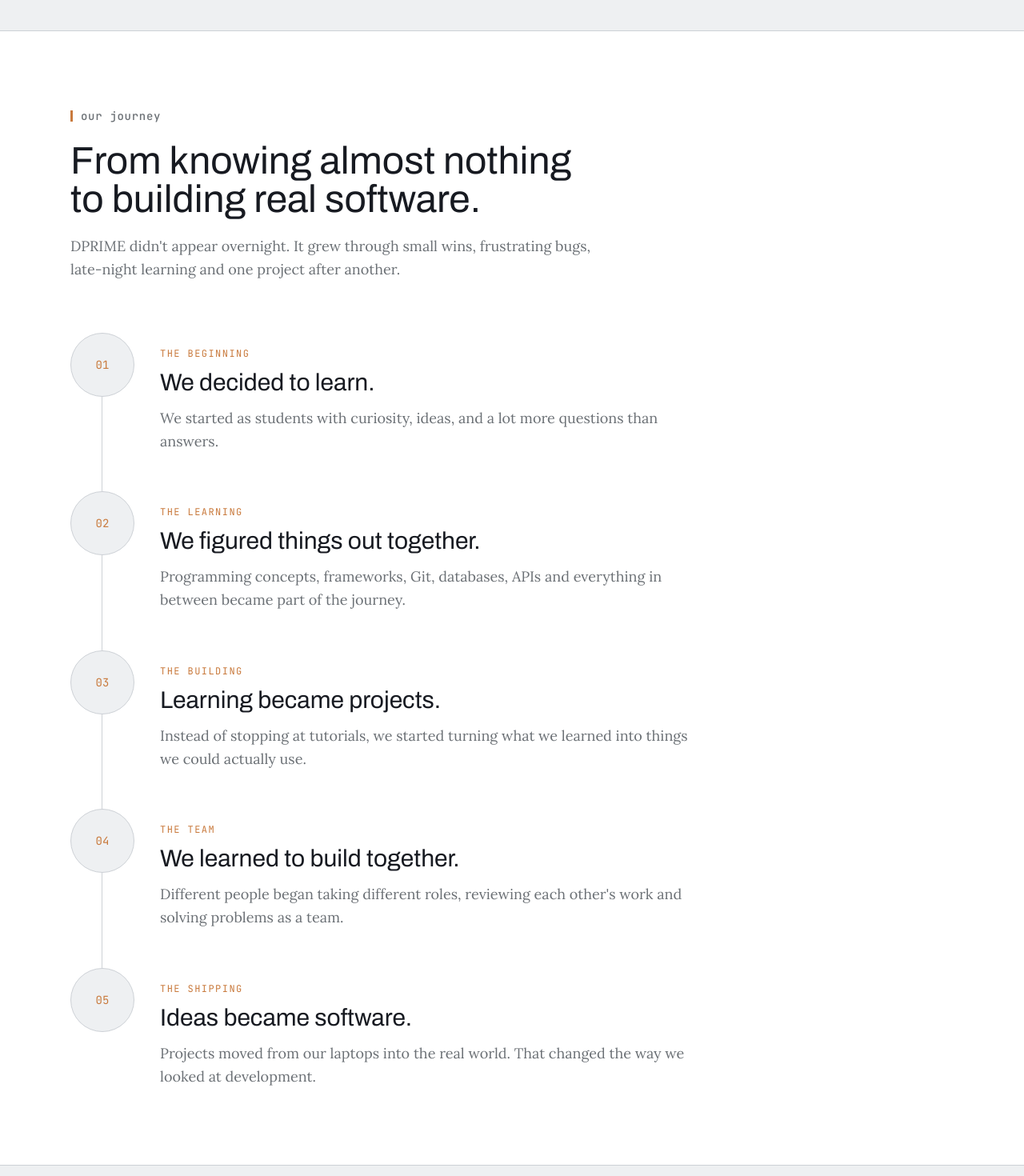
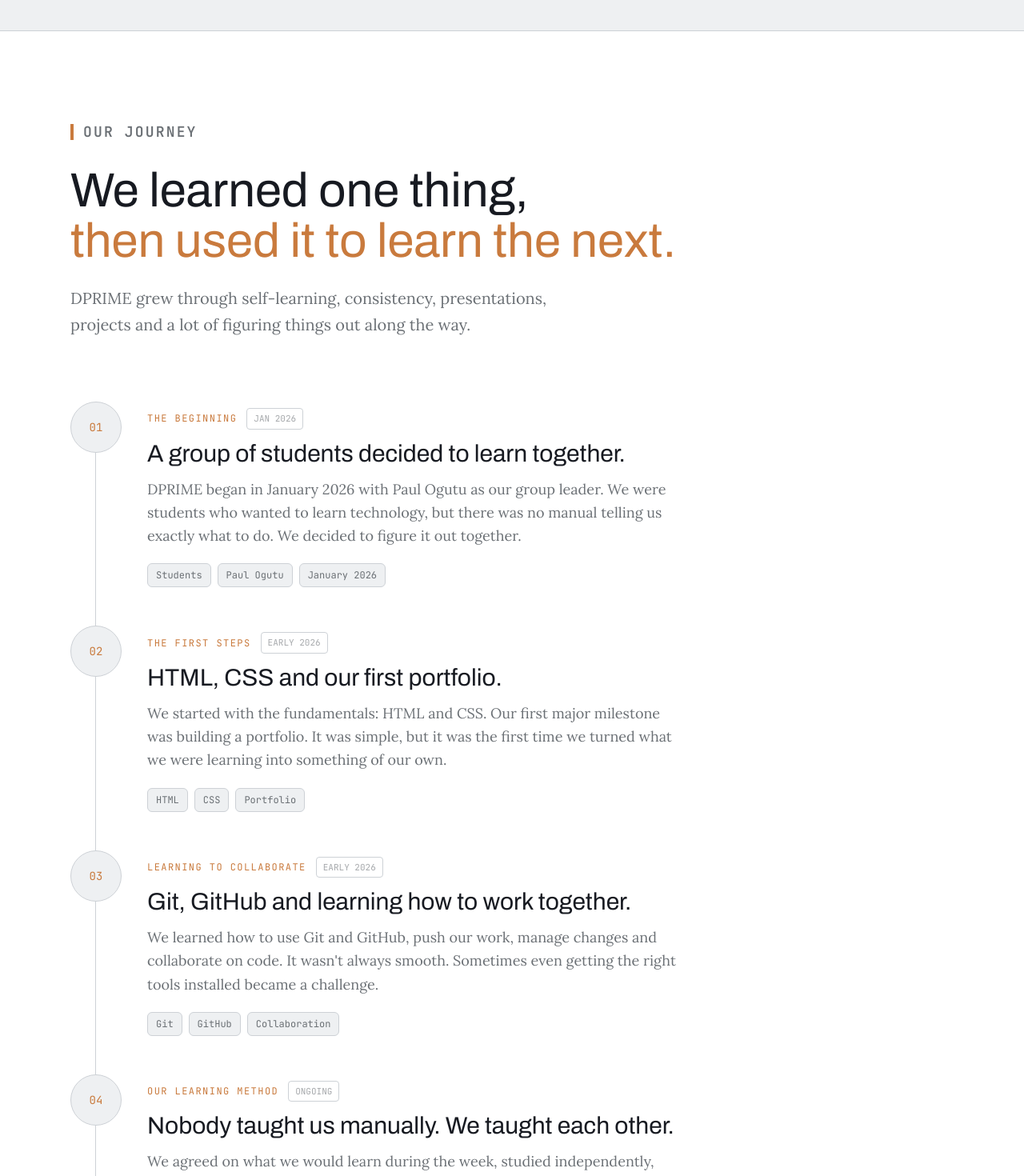
Before and after one commit to De-Fon/DPRIME, a Next.js app: page / in a window 1280 px wide. Shown: the part 1800-3270 px from the top of the page at 80% size. Built offline with nearby package versions, Linux system fonts and the light colour scheme.

Commit message:
Newjourney timeline

```diff
--- a/components/story/JourneyTimeline.tsx
+++ b/components/story/JourneyTimeline.tsx
@@ -1,105 +1,182 @@
 const journey = [
   {
     number: "01",
+    period: "JAN 2026",
     title: "THE BEGINNING",
-    heading: "We decided to learn.",
+    heading: "A group of students decided to learn together.",
     description:
-      "We started as students with curiosity, ideas, and a lot more questions than answers.",
+      "DPRIME began in January 2026 with Paul Ogutu as our group leader. We were students who wanted to learn technology, but there was no manual telling us exactly what to do. We decided to figure it out together.",
+    tags: ["Students", "Paul Ogutu", "January 2026"],
   },
   {
     number: "02",
-    title: "THE LEARNING",
-    heading: "We figured things out together.",
+    period: "EARLY 2026",
+    title: "THE FIRST STEPS",
+    heading: "HTML, CSS and our first portfolio.",
     description:
-      "Programming concepts, frameworks, Git, databases, APIs and everything in between became part of the journey.",
+      "We started with the fundamentals: HTML and CSS. Our first major milestone was building a portfolio. It was simple, but it was the first time we turned what we were learning into something of our own.",
+    tags: ["HTML", "CSS", "Portfolio"],
   },
   {
     number: "03",
-    title: "THE BUILDING",
-    heading: "Learning became projects.",
+    period: "EARLY 2026",
+    title: "LEARNING TO COLLABORATE",
+    heading: "Git, GitHub and learning how to work together.",
     description:
-      "Instead of stopping at tutorials, we started turning what we learned into things we could actually use.",
+      "We learned how to use Git and GitHub, push our work, manage changes and collaborate on code. It wasn't always smooth. Sometimes even getting the right tools installed became a challenge.",
+    tags: ["Git", "GitHub", "Collaboration"],
   },
   {
     number: "04",
-    title: "THE TEAM",
-    heading: "We learned to build together.",
+    period: "ONGOING",
+    title: "OUR LEARNING METHOD",
+    heading: "Nobody taught us manually. We taught each other.",
     description:
-      "Different people began taking different roles, reviewing each other's work and solving problems as a team.",
+      "We agreed on what we would learn during the week, studied independently, then met twice a week to share what we had discovered. We presented ideas, explained concepts to one another and helped each other through difficult parts.",
+    tags: ["Self-learning", "Presentations", "Consistency"],
   },
   {
     number: "05",
-    title: "THE SHIPPING",
-    heading: "Ideas became software.",
+    period: "≈ 3 MONTHS",
+    title: "PYTHON",
+    heading: "From learning syntax to building with Python.",
     description:
-      "Projects moved from our laptops into the real world. That changed the way we looked at development.",
+      "We spent roughly three months learning Python. The goal wasn't simply to finish tutorials. We wanted to reach the point where we could actually use Python to build things.",
+    tags: ["Python", "Programming", "Problem Solving"],
+  },
+  {
+    number: "06",
+    period: "NEXT",
+    title: "THE FOUNDATIONS",
+    heading: "DSA, NumPy, Pandas and databases.",
+    description:
+      "We moved deeper into computer science and data. Data Structures and Algorithms, NumPy, Pandas and databases became part of our foundation and prepared us for backend development.",
+    tags: ["DSA", "NumPy", "Pandas", "Databases"],
+  },
+  {
+    number: "07",
+    period: "BACKEND",
+    title: "BUILDING SYSTEMS",
+    heading: "We started understanding what happens behind the interface.",
+    description:
+      "We learned APIs, routing, backend architecture, Pydantic validation, database integration and the other foundations needed to build backend systems. Then we started putting those concepts into real projects.",
+    tags: ["APIs", "Routing", "Pydantic", "Backend"],
+  },
+  {
+    number: "08",
+    period: "FRONTEND",
+    title: "BACK TO THE INTERFACE",
+    heading: "HTML and CSS again, then JavaScript.",
+    description:
+      "After spending time deep in backend development, we returned to the frontend. We revisited HTML and CSS, then moved into JavaScript and began connecting our knowledge into complete applications.",
+    tags: ["HTML", "CSS", "JavaScript"],
+  },
+  {
+    number: "09",
+    period: "NOW",
+    title: "REACT + TYPESCRIPT",
+    heading: "Building modern interfaces.",
+    description:
+      "We moved into React and started building frontend projects such as Movie Explorer. From there we learned TypeScript, bringing us to the technologies we are using to build DPRIME today.",
+    tags: ["React", "TypeScript", "Frontend"],
   },
 ];
 
 export default function JourneyTimeline() {
   return (
     <section className="border-y border-line bg-card">
-      <div className="max-w-6xl mx-auto px-6 py-20 md:py-24">
+      <div className="max-w-6xl mx-auto px-6 py-20 md:py-28">
         {/* Header */}
-        <div className="max-w-2xl">
-          <div className="font-mono text-sm text-muted">
+        <div className="max-w-3xl">
+          <div className="font-mono text-base md:text-lg text-muted">
             <span className="inline-flex items-center">
               <span
-                className="inline-block w-[3px] h-[14px] bg-amber mr-2.5"
+                className="inline-block w-[4px] h-[20px] bg-amber mr-3"
                 aria-hidden
               />
-              <span className="font-medium tracking-[0.05em]">
+
+              <span className="font-semibold tracking-[0.12em] uppercase">
                 our journey
               </span>
             </span>
           </div>
 
-          <h2 className="mt-5 font-display text-4xl md:text-5xl text-ink">
-            From knowing almost nothing to building real software.
+          <h2 className="mt-6 font-display text-4xl md:text-5xl lg:text-6xl leading-[1.05] text-ink">
+            We learned one thing,
+            <span className="block text-amber">then used it to learn the next.</span>
           </h2>
 
-          <p className="mt-5 text-lg text-muted leading-relaxed">
-            DPRIME didn&apos;t appear overnight. It grew through small wins,
-            frustrating bugs, late-night learning and one project after
-            another.
+          <p className="mt-6 text-lg md:text-xl text-muted leading-relaxed max-w-2xl">
+            DPRIME grew through self-learning, consistency, presentations,
+            projects and a lot of figuring things out along the way.
           </p>
         </div>
 
         {/* Timeline */}
-        <div className="mt-16">
-          {journey.map((step, index) => (
-            <div
+        <div className="relative mt-16 md:mt-20">
+          {/* Vertical timeline line */}
+          <div className="absolute left-[19px] md:left-[31px] top-2 bottom-2 w-px bg-line" />
+
+          <div className="space-y-0">
+            {journey.map((step) => (
+              <article
                 key={step.number}
-              className="relative grid grid-cols-[50px_1fr] md:grid-cols-[80px_1fr] gap-5 md:gap-8 pb-12 last:pb-0"
+                className="relative grid grid-cols-[40px_1fr] md:grid-cols-[64px_1fr] gap-5 md:gap-8 pb-12 last:pb-0"
               >
-              {/* Line */}
-              {index !== journey.length - 1 && (
-                <div className="absolute left-[24px] md:left-[39px] top-12 bottom-0 w-px bg-line" />
-              )}
-
-              {/* Number */}
+                {/* Timeline marker */}
                 <div className="relative z-10">
-                <div className="w-12 h-12 md:w-20 md:h-20 rounded-full bg-paper border border-line flex items-center justify-center font-mono text-sm text-amber">
+                  <div className="w-10 h-10 md:w-16 md:h-16 rounded-full bg-paper border border-line flex items-center justify-center">
+                    <span className="font-mono text-xs md:text-sm text-amber">
                       {step.number}
+                    </span>
                   </div>
                 </div>
 
                 {/* Content */}
-              <div className="pt-1 md:pt-3">
+                <div className="pt-1 md:pt-2">
+                  <div className="flex flex-wrap items-center gap-3">
                     <span className="font-mono text-xs tracking-[0.12em] text-amber">
                       {step.title}
                     </span>
 
-                <h3 className="mt-2 font-display text-2xl md:text-3xl text-ink">
+                    <span className="font-mono text-[11px] text-muted/60 border border-line rounded px-2 py-1">
+                      {step.period}
+                    </span>
+                  </div>
+
+                  <h3 className="mt-3 font-display text-2xl md:text-3xl text-ink max-w-3xl">
                     {step.heading}
                   </h3>
 
-                <p className="mt-3 max-w-2xl text-base md:text-lg text-muted leading-relaxed">
+                  <p className="mt-3 text-base md:text-lg text-muted leading-relaxed max-w-2xl">
                     {step.description}
                   </p>
+
+                  <div className="mt-5 flex flex-wrap gap-2">
+                    {step.tags.map((tag) => (
+                      <span
+                        key={tag}
+                        className="font-mono text-xs text-muted bg-paper border border-line rounded-md px-2.5 py-1.5"
+                      >
+                        {tag}
+                      </span>
+                    ))}
                   </div>
                 </div>
+              </article>
             ))}
+          </div>
+        </div>
+
+        {/* Closing statement */}
+        <div className="mt-20 pt-8 border-t border-line">
+          <p className="font-display text-2xl md:text-3xl text-ink max-w-3xl">
+            No shortcuts.
+            <span className="text-muted"> No one handed us the answers.</span>
+            <span className="block mt-2 text-amber">
+              We kept learning until we could build.
+            </span>
+          </p>
         </div>
       </div>
     </section>
```
Lines whose indentation alone changed are shown as unchanged.
